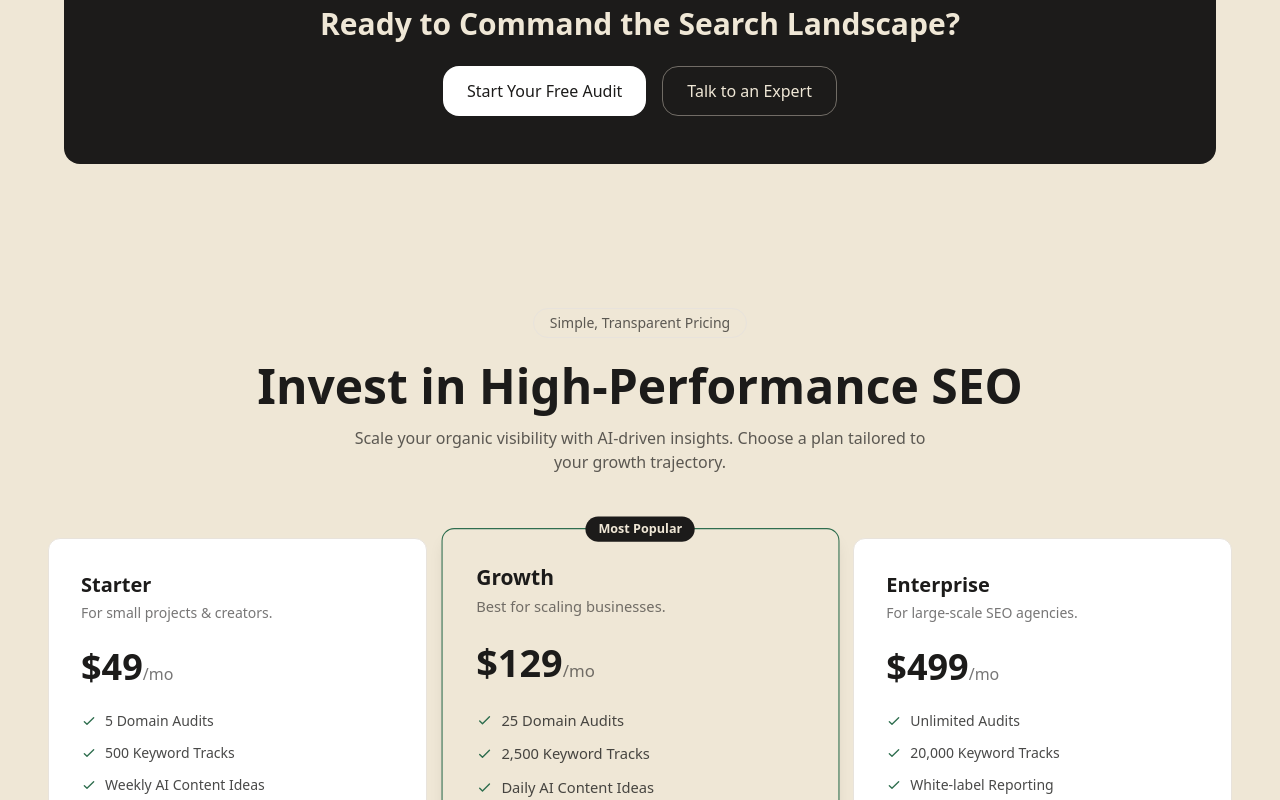
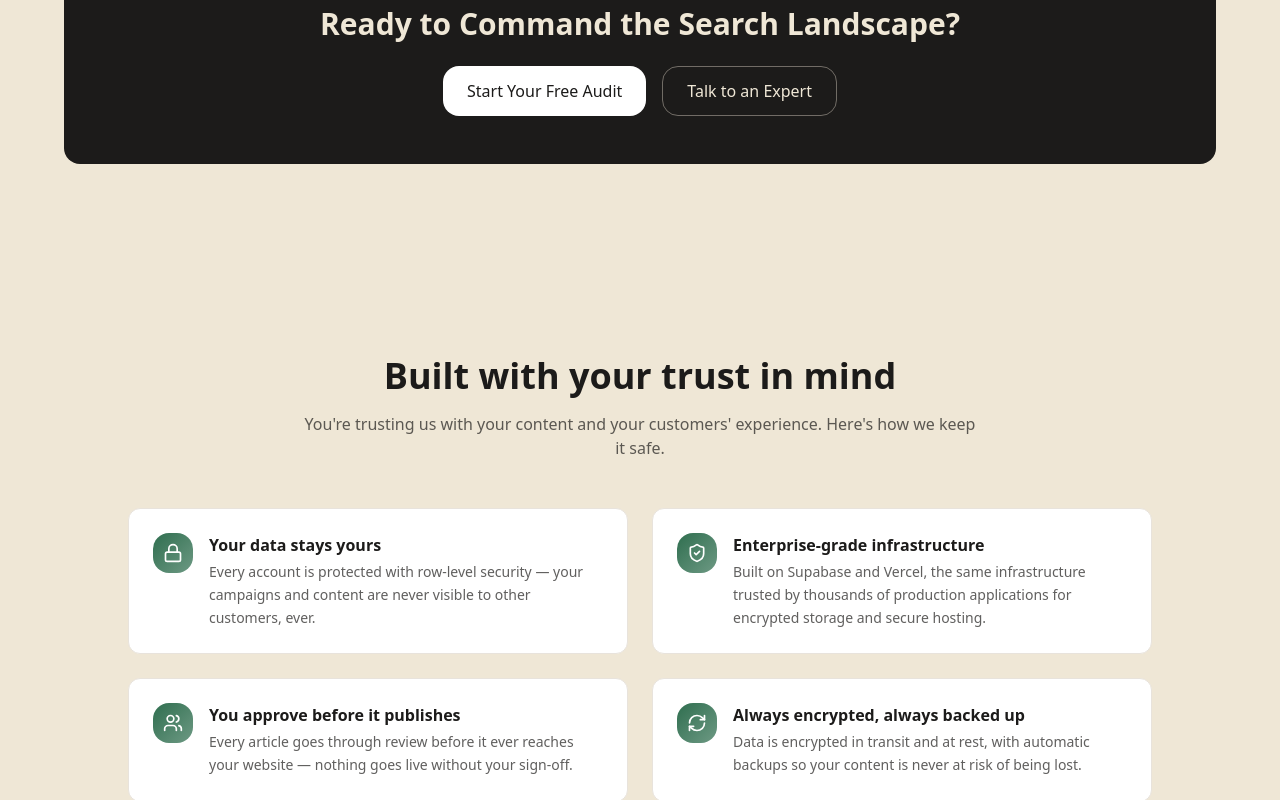
Before and after one commit to asgharshakir94-jpg/-my-seo-app, a Next.js app: page / in a window 1280 px wide. Shown: the part 2000-2800 px from the top of the page. Built offline with nearby package versions, Linux system fonts and the light colour scheme.

Commit message:
Add security section and account deletion info to privacy policy

```diff
--- a/app/page.tsx
+++ b/app/page.tsx
@@ -2,6 +2,7 @@
 import { useState } from 'react';
 import Link from 'next/link';
 import { FeaturesSection } from '@/components/FeaturesSection';
+import SecuritySection from "@/components/SecuritySection";
 import PricingSection from "@/components/PricingSection";
 import FAQSection from "@/components/FAQSection";
 import CaseStudiesSection from "@/components/CaseStudiesSection";
@@ -47,6 +48,7 @@ export default function Page() {
           <a href="#features" className="hover:text-ink transition-colors">What's Inside</a>
           <a href="#case-studies" className="hover:text-ink transition-colors">Case Studies</a>
           <a href="#pricing" className="hover:text-ink transition-colors">Pricing</a>
+          <a href="#security" className="hover:text-ink transition-colors">Security</a>
           <a href="#faq" className="hover:text-ink transition-colors">FAQ</a>
           <Link href="/contact" className="hover:text-ink transition-colors">Contact</Link>
           </nav>
@@ -85,6 +87,7 @@ export default function Page() {
           </div>
         </div>
         <FeaturesSection />
+        <SecuritySection />
         <PricingSection />
         <FAQSection />
         <CaseStudiesSection />
--- a/app/privacy/page.tsx
+++ b/app/privacy/page.tsx
@@ -91,6 +91,14 @@ export default function PrivacyPolicyPage() {
         the right to access, correct, delete, or export your personal data, and to object to
         or restrict certain processing. To exercise these rights, contact us using the details below.
         </p>
+        <p className="text-sm text-ink/80 leading-relaxed">
+        <strong>To delete your account and data:</strong> email us at{' '}
+        <a href="mailto:support@rankinseo.xyz" className="text-accent-text underline underline-offset-2">
+        support@rankinseo.xyz
+        </a>{' '}
+        with the subject line "Delete My Account." We will permanently delete your account,
+        campaigns, and associated data within 30 days and confirm once it's complete.
+        </p>
         </section>
 
         <section className="space-y-3">
--- /dev/null
+++ b/components/SecuritySection.tsx
@@ -0,0 +1,63 @@
+import { ShieldCheck, Lock, Users, RefreshCw } from "lucide-react";
+
+const securityPoints = [
+  {
+    icon: Lock,
+    title: "Your data stays yours",
+    description:
+      "Every account is protected with row-level security — your campaigns and content are never visible to other customers, ever.",
+  },
+  {
+    icon: ShieldCheck,
+    title: "Enterprise-grade infrastructure",
+    description:
+      "Built on Supabase and Vercel, the same infrastructure trusted by thousands of production applications for encrypted storage and secure hosting.",
+  },
+  {
+    icon: Users,
+    title: "You approve before it publishes",
+    description:
+      "Every article goes through review before it ever reaches your website — nothing goes live without your sign-off.",
+  },
+  {
+    icon: RefreshCw,
+    title: "Always encrypted, always backed up",
+    description:
+      "Data is encrypted in transit and at rest, with automatic backups so your content is never at risk of being lost.",
+  },
+];
+
+export default function SecuritySection() {
+  return (
+    <section id="security" className="bg-paper py-20 px-6">
+      <div className="max-w-5xl mx-auto text-center">
+        <h2 className="text-3xl md:text-4xl font-bold text-ink mb-4">
+          Built with your trust in mind
+        </h2>
+        <p className="text-ink/70 max-w-2xl mx-auto mb-12">
+          You're trusting us with your content and your customers' experience.
+          Here's how we keep it safe.
+        </p>
+
+        <div className="grid grid-cols-1 md:grid-cols-2 gap-6 text-left">
+          {securityPoints.map(({ icon: Icon, title, description }) => (
+            <div
+              key={title}
+              className="bg-surface border border-line rounded-xl p-6 flex gap-4"
+            >
+              <div className="shrink-0 w-10 h-10 rounded-lg bg-gradient-to-br from-accent-from to-accent-from/70 flex items-center justify-center">
+                <Icon className="w-5 h-5 text-white" />
+              </div>
+              <div>
+                <h3 className="text-ink font-semibold mb-1">{title}</h3>
+                <p className="text-ink/70 text-sm leading-relaxed">
+                  {description}
+                </p>
+              </div>
+            </div>
+          ))}
+        </div>
+      </div>
+    </section>
+  );
+}
--- a/package.json
+++ b/package.json
@@ -12,6 +12,7 @@
     "@modelcontextprotocol/sdk": "^1.29.0",
     "@supabase/ssr": "^0.12.0",
     "@supabase/supabase-js": "^2.110.1",
+    "lucide-react": "^1.24.0",
     "next": "16.2.10",
     "openai": "^6.45.0",
     "react": "19.2.4",
```
Also changed, not shown: 1 other file (tests, documents, lock files or other folders). Lines whose indentation alone changed are shown as unchanged.
